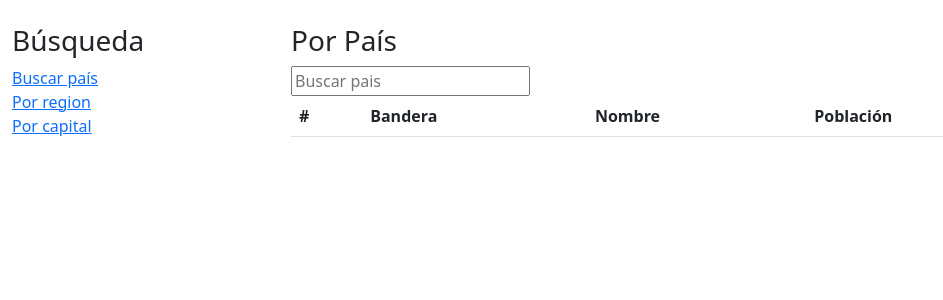
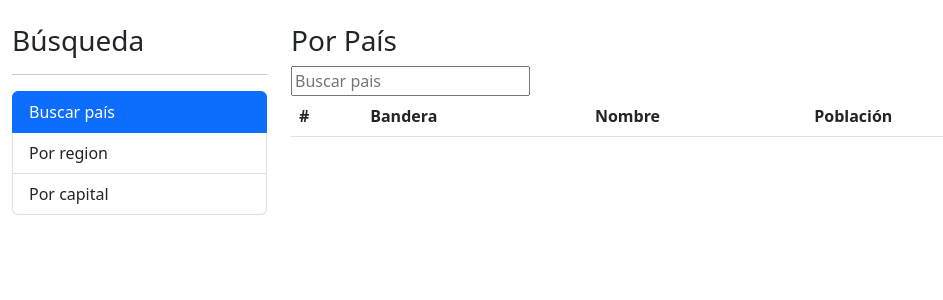
Before and after one commit to casti-lob/SPApaises, an Angular app: page / in a window 1280 px wide. Shown: the top 300 px of the page, without its empty margins (0-943 px from the left). Built offline with nearby package versions, Linux system fonts and the light colour scheme.

Commit message:
correccion enlaces

```diff
--- a/src/app/pais/components/table/table.component.ts
+++ b/src/app/pais/components/table/table.component.ts
@@ -11,5 +11,7 @@ export class TableComponent implements OnInit {
 
   ngOnInit(): void {
   }
+
+
   @Input()  result:Country[]=[]
 }
--- a/src/app/shared/sidebar/sidebar.component.html
+++ b/src/app/shared/sidebar/sidebar.component.html
@@ -1,11 +1,18 @@
 <div>
+    <h3>Búsqueda</h3>
+    <hr>
+    <ul class="list-group">
+        <li class="list-group-item" [routerLink]="['/']" routerLinkActive="active"
+        [routerLinkActiveOptions]="{exact:true}"
+        >
+            Buscar país
+        </li>
+        <li class="list-group-item" [routerLink]="['/region']" routerLinkActive="active">
+            Por region
+        </li>
+        <li class="list-group-item" [routerLink]="['/capital']" routerLinkActive="active">
+            Por capital
+        </li>
+    </ul>
 
-    <h3>Búsqueda</h3>
-
-
-    <div class="list-group list-reset">
-        <a [routerLink]="['país']">Buscar país</a>
-        <a [routerLink]="['region']" >Por region</a>
-        <a [routerLink]="['capital']">Por capital</a>
-    </div>
 </div>
--- a/src/app/shared/sidebar/sidebar.component.ts
+++ b/src/app/shared/sidebar/sidebar.component.ts
@@ -2,7 +2,8 @@ import { Component, OnInit } from '@angular/core';
 
 @Component({
   selector: 'app-sidebar',
-  templateUrl: './sidebar.component.html'
+  templateUrl: './sidebar.component.html',
+  styles: ['.pepita{backgrouend-color: red; color: white;}']
 })
 export class SidebarComponent implements OnInit {
 
```
